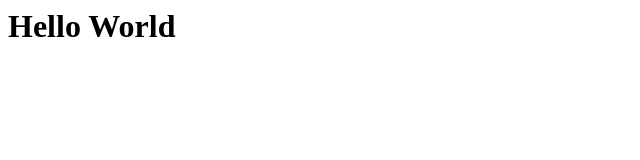
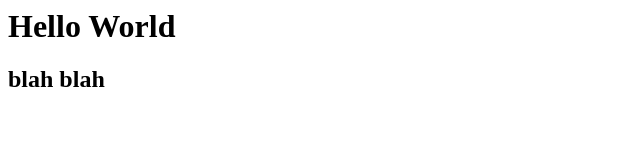
Before and after one commit to rwt-shipra/demo_class, a plain HTML site: page index.html in a window 1280 px wide. Shown: the whole page, without its empty margins (0-640 px from the left). Drawn offline with Linux system fonts and the light colour scheme.

Commit message:
Added bla bla:

```diff
--- a/index.html
+++ b/index.html
@@ -2,6 +2,6 @@
 
 <body>
 <h1> Hello World</h1>
-
+<h2> blah blah</h2>
 </body>
 </html>
```
